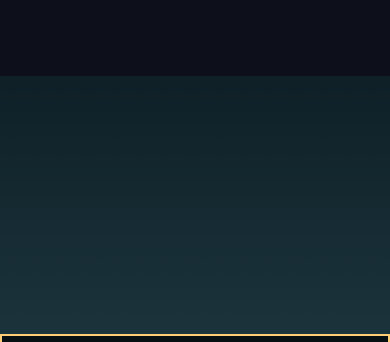
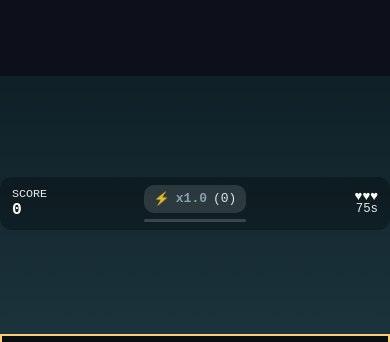
Before and after one commit to technocubeenergie-arch/Salt-Dropee, a plain HTML site: page www/index.html in a window 390 px wide. Shown: the top 342 px of the page. Drawn offline with Linux system fonts and the light colour scheme.

Commit message:
adjust hub

```diff
--- a/www/assets/style.css
+++ b/www/assets/style.css
@@ -55,7 +55,7 @@ button:hover { filter: brightness(1.2); }
   position: absolute;
   left: 0;
   right: 0;
-  top: 12vh(--hud-top, 6vh);
+  top: 12vh;
   margin: 0 auto;
   width: 100%;
   display: grid;
```
